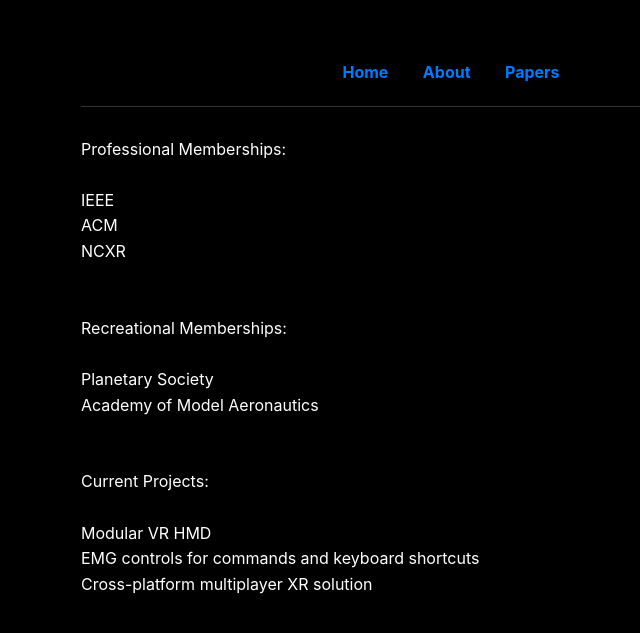
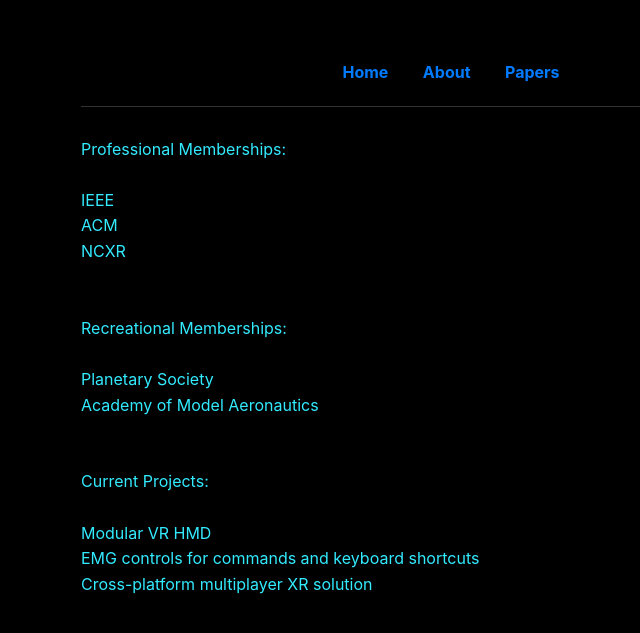
Before and after one commit to tenorvis/portfolio, a Jekyll site: the page built from about.md, in a window 1280 px wide. Shown: the top 633 px of the page, without its empty margins (189-829 px from the left). Built offline with Jekyll 4.4.1, drawn with Linux system fonts in a browser that asks for light colours.

Commit message:
Text color to aqua

```diff
--- a/assets/css/style.css
+++ b/assets/css/style.css
@@ -8,7 +8,7 @@
 body {
     font-family: -apple-system, BlinkMacSystemFont, "Segoe UI", Roboto, Helvetica, Arial, sans-serif;
     line-height: 1.6;
-    color: #ffffff;
+    color: #33ebff;
 }
 
 /* --- The Layout Container --- */
```
